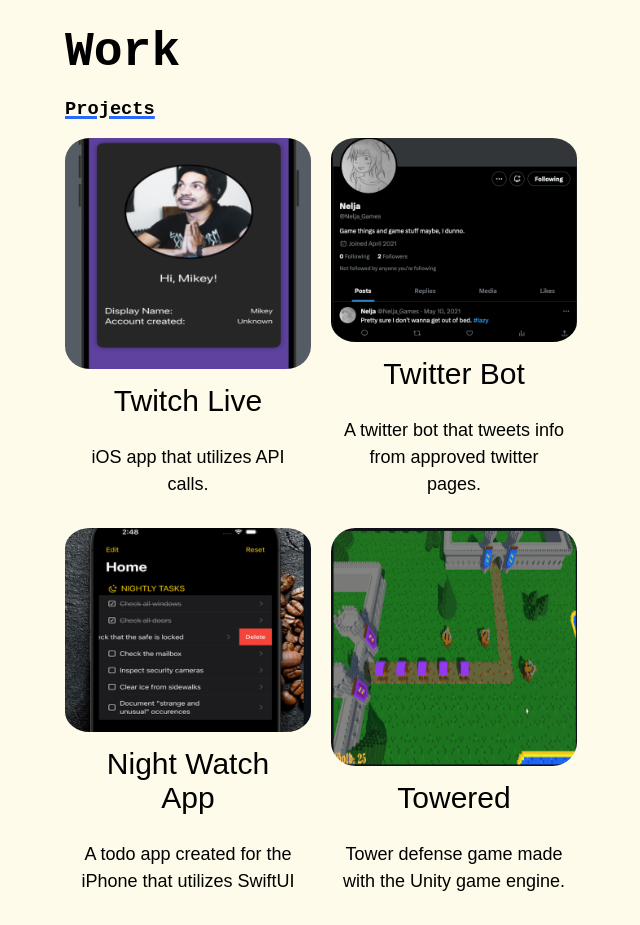
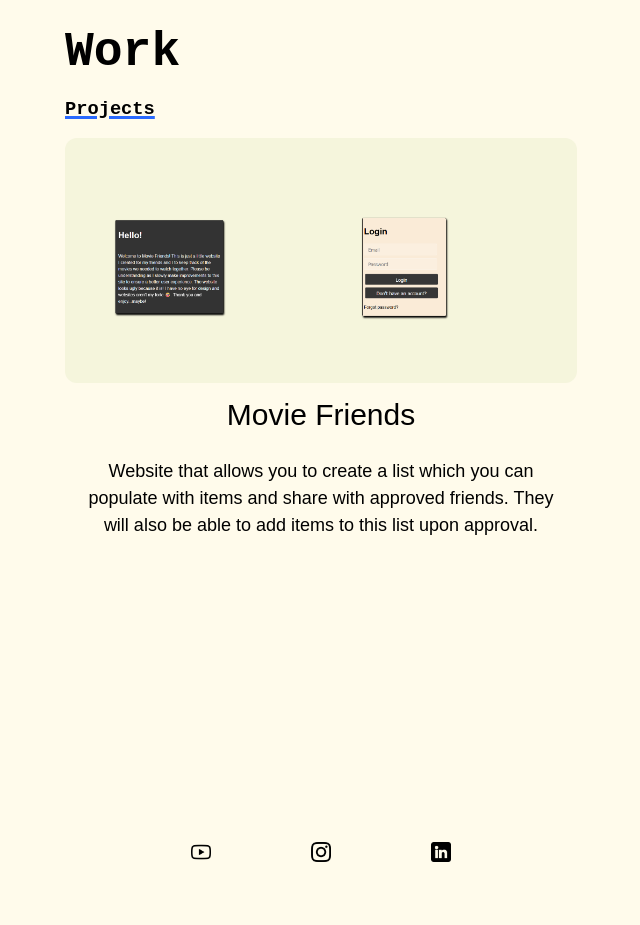
Before and after one commit to shpoopdy/Webby, a Next.js app: page /Work in a window 1280 px wide. Shown: the part 120-1045 px from the top of the page, without its empty margins (319-959 px from the left). Built offline with nearby package versions, Linux system fonts and the light colour scheme.

Commit message:
Update pages
Updated Work.jsx to only show current project that people are capable of using online. I also fixed the display and some formatting issues

```diff
--- a/app/components/pCard.jsx
+++ b/app/components/pCard.jsx
@@ -5,7 +5,7 @@
 export default function pCard(props) {
     return (
         <div className={styles.pCard}>
-            <Image src={props.Image} alt="Twitter Bot" width={250} height={250} className={styles.pCardImage}/>
+            <Image src={props.Image} alt={props.alt_text} width={720} height={400} className={styles.pCardImage}/>
             <Link href={props.Link}>{props.name}</Link>
             <p className={styles.cardText}>{props.text}</p>
         </div>
--- a/app/components/pCard.module.css
+++ b/app/components/pCard.module.css
@@ -8,8 +8,7 @@
 .pCardImage {
     max-width: 100%;
     height: 100%;
-
-    border-radius: 10%;
+    border-radius: 12px;
 }
 
 .cardText {
--- a/app/components/pCardList.jsx
+++ b/app/components/pCardList.jsx
@@ -7,38 +7,11 @@
 const projectData = [
     {
         "id": 0,
-        "name": "Twitch Live",
-        "Image": "/images/twitchLive.png",
-        "Link": "https://github.com/shpoopdy/TwitchLive",
-        "text": "iOS app that utilizes API calls."
-    },
-    {
-        "id": 1,
-        "name": "Twitter Bot",
-        "Image": "/images/twitterBot.png",
-        "Link": "https://github.com/shpoopdy/TwitterBot",
-        "text": "A twitter bot that tweets info from approved twitter pages."
-    },
-    {
-        "id": 2,
-        "name": "Night Watch App",
-        "Image": "/images/nightWatch.png",
-        "Link": "https://github.com/shpoopdy/Night-Watch",
-        "text": "A todo app created for the iPhone that utilizes SwiftUI"
-    },
-    {
-        "id": 3,
-        "name": "Towered",
-        "Image": "/images/towered.png",
-        "Link": "https://github.com/shpoopdy/Towered",
-        "text": "Tower defense game made with the Unity game engine."
-    },
-    {
-        "id": 4,
-        "name": "Cipher Site",
-        "Image": "/images/cipherHack.png",
-        "Link": "https://github.com/shpoopdy/Hackathon2023",
-        "text": "A website that allows you to try and crack a Vigenère Cipher."
+        "name": "Movie Friends",
+        "Image": "/images/movie-friends.png",
+        "Link": "https://www.movie-friends.com/",
+        "text": "Website that allows you to create a list which you can populate with items and share with approved friends. They will also be able to add items to this list upon approval.",
+        "alt_text": "Login page for movie-friends.com"
     }
 ]
 
--- a/app/components/pCardList.module.css
+++ b/app/components/pCardList.module.css
@@ -1,8 +1,8 @@
 .grid_container {
     display: grid;
-    grid-template-columns: repeat(2, 1fr);
+    grid-template-columns: repeat(1, 1fr);
     gap: 20px;
-  }
+}
 
 .vCard {
   max-width: 100%;
--- a/app/page.jsx
+++ b/app/page.jsx
@@ -12,6 +12,7 @@
     3. Do just general cleanup and try to learn this stuff better. APIs, Backends, etc.
     4. Dark Them using Context
     p.s. I hate that it says webby.javascript
+    p.p.s npm run dev
   */
 
   export const metadata = {
```
Also changed, not shown: public/images/movie-friends.png (added).
